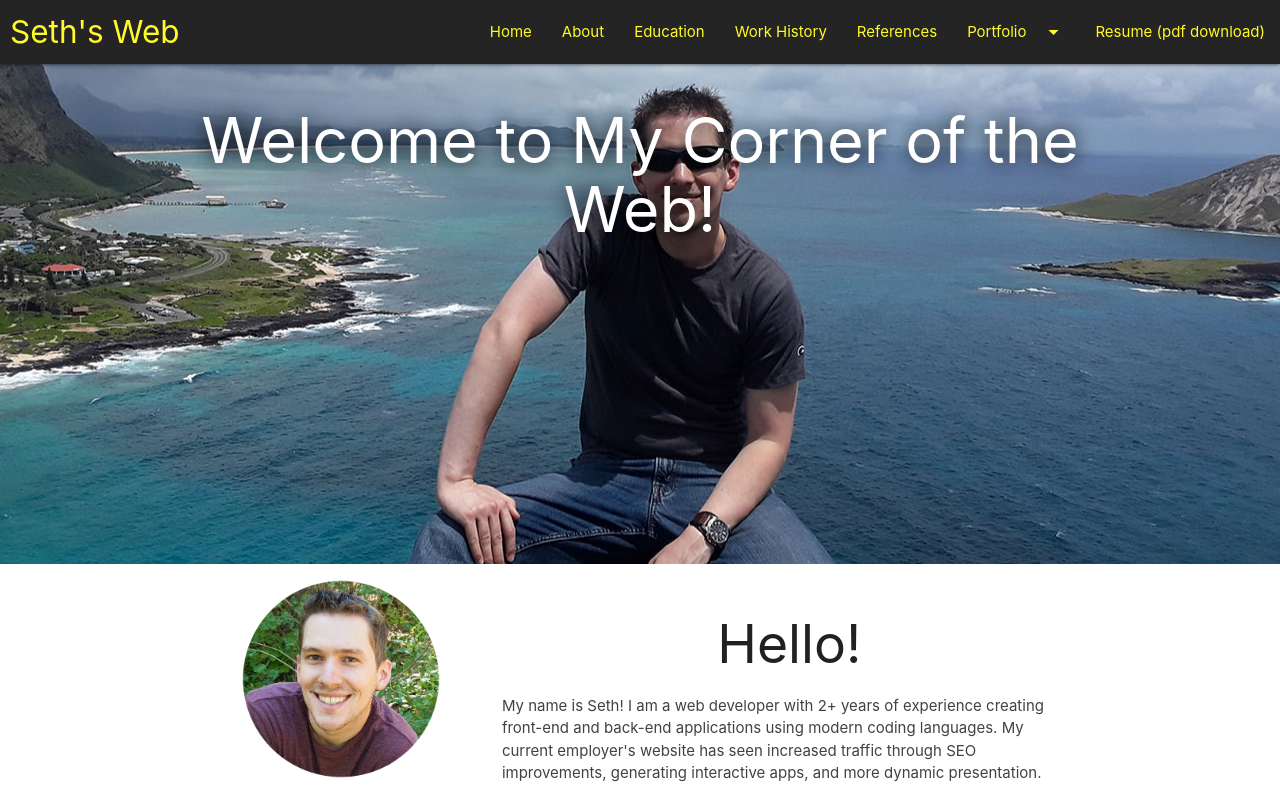
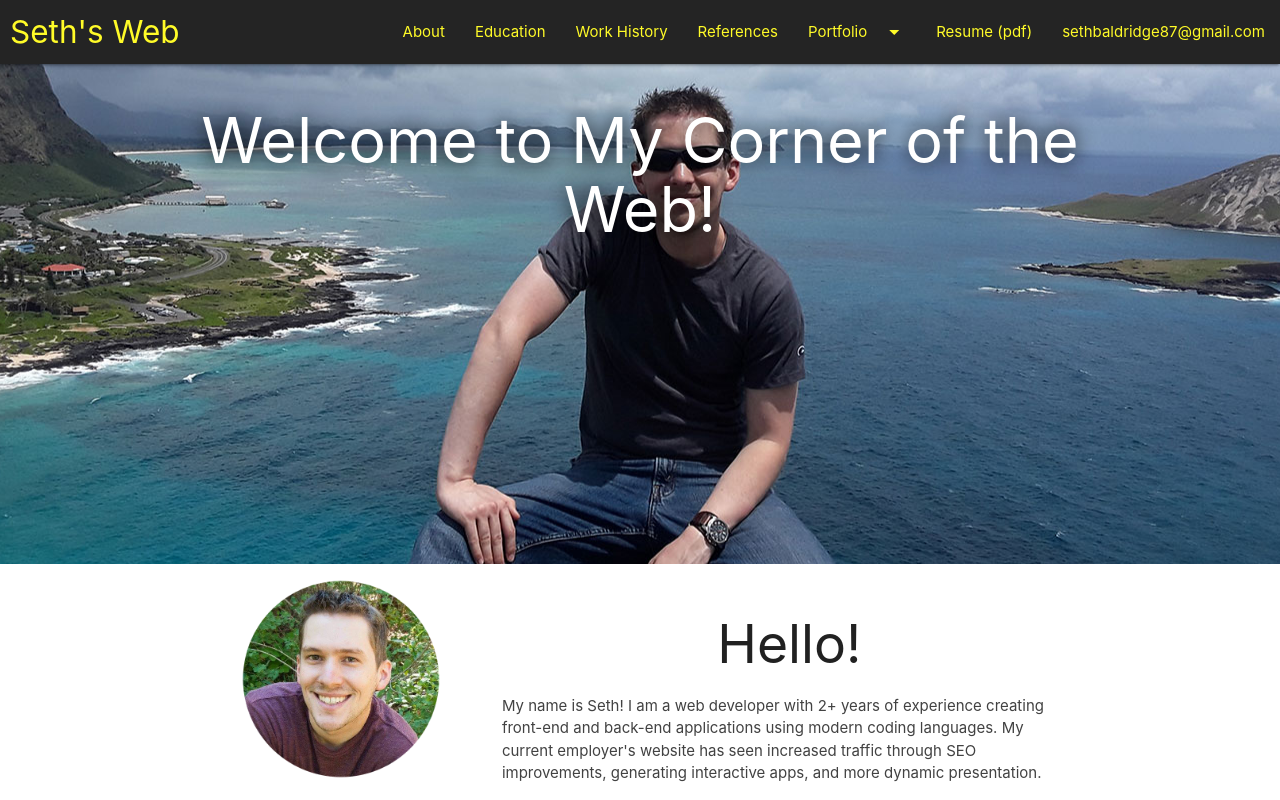
Before and after one commit to sethbaldridge87/react_portfolio, a React (Create React App) app: page / in a window 1280 px wide. Shown: the top 800 px of the page. Built offline with nearby package versions, Linux system fonts and the light colour scheme.

Commit message:
Added email

```diff
--- a/src/components/TopNav.js
+++ b/src/components/TopNav.js
@@ -16,7 +16,6 @@ function TopNav() {
             <a href="/" className="brand-logo">Seth's Web</a>
             <a href="#!" data-target="mobile-demo" className="sidenav-trigger"><i className="material-icons">menu</i></a>
             <ul className="right hide-on-med-and-down">
-                <li><a href="/">Home</a></li>
                 <li><a href="/about">About</a></li>
                 <li><a href="/education">Education</a></li>
                 <li><a href="/history">Work History</a></li>
@@ -24,7 +23,8 @@ function TopNav() {
                 <li>
                     <a className="dropdown-trigger" href="#!" data-target="dropdown1">Portfolio<i className="material-icons right">arrow_drop_down</i></a>
                 </li>
-                <li><a href="sethbaldridge_resume.pdf" download>Resume (pdf download)</a></li>
+                <li><a href="sethbaldridge_resume.pdf" download>Resume (pdf)</a></li>
+                <li><a href="mailto:sethbaldridge87@gmail.com">sethbaldridge87@gmail.com</a></li>
             </ul>
         </div>
     </nav>
@@ -35,7 +35,8 @@ function TopNav() {
         <li><a href="/history">Work History</a></li>
         <li><a href="/references">References</a></li>
         <li><a className="dropdown-trigger" href="#!" data-target="dropdown2">Portfolio<i className="material-icons right">arrow_drop_down</i></a></li>
-        <li><a href="sethbaldridge_resume.pdf" download>Resume (pdf download)</a></li>
+        <li><a href="sethbaldridge_resume.pdf" download>Resume (pdf)</a></li>
+        <li><a href="mailto:sethbaldridge87@gmail.com">sethbaldridge87@gmail.com</a></li>
     </ul>
 </div>
     )
```
